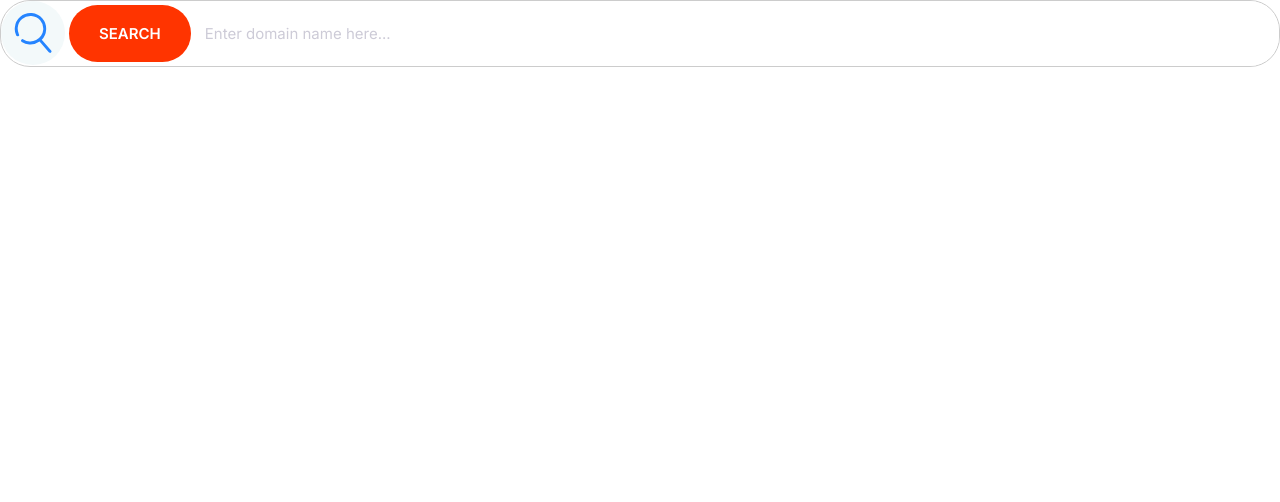
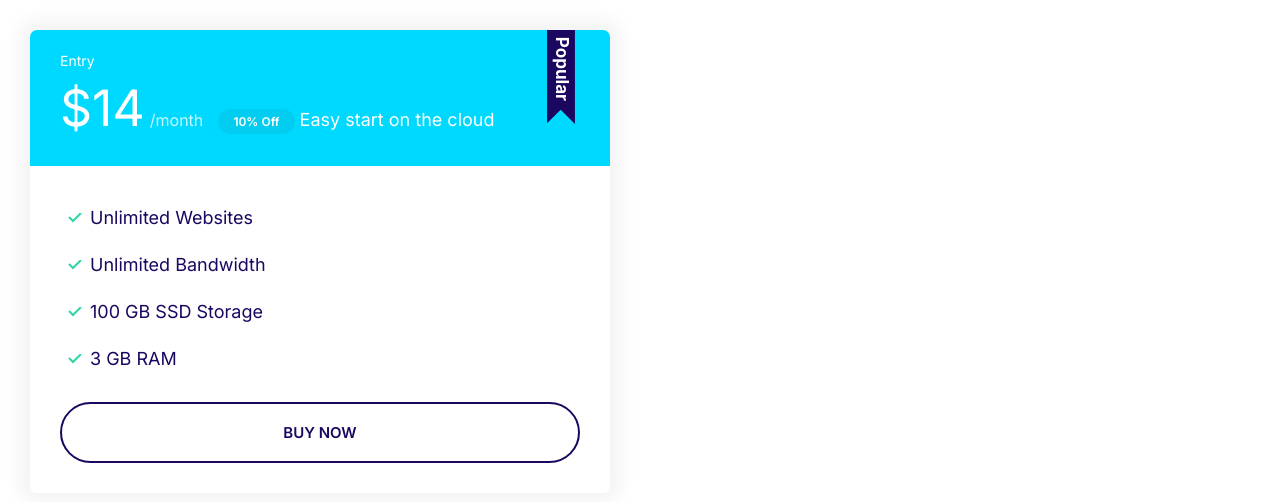
Before and after one commit to sayyedaliasgar/Moshify, a plain HTML site: page index.html in a window 1280 px wide. Drawn offline with Linux system fonts and the light colour scheme.

Commit message:
Build the card component.

```diff
--- a/CSS/style.css
+++ b/CSS/style.css
@@ -113,6 +113,7 @@ a {
 
 .badge--small {
     font-size: 1.6rem;
+    padding: 0.5rem 1.5rem;
 }
 
 @media screen and (min-width: 1024px) {
@@ -273,3 +274,83 @@ a {
     }
 
 }
+
+/* Cards */
+.card {
+    border-radius: 7px;
+    box-shadow: 0 0 20px 10px #f3f3f3;
+    overflow: hidden;
+}
+
+.card__header, .card__body {
+    padding: 2rem 3rem;
+}
+
+.card--primary .card__header {
+    background: var(--color-primary);
+    color: #ffff;
+}
+
+.card--secondary .card__header {
+    background: var(--color-secondary);
+    color: #ffff;
+}
+
+.card--secondary .badge--secondary {
+    background: #02cdf1;
+}
+
+/* Plans */
+.plan__name {
+    color: #ffff;
+    margin: 0;
+    font-weight: 500;
+    font-size: 2.4rem;
+}
+
+.plan__price {
+    font-size: 6rem;
+}
+
+.plan__billing-cycle {
+    font-size: 2.4rem;
+    font-weight: 300;
+    opacity: 0.8;
+    margin-right: 1rem;
+}
+
+.plan__description {
+    font-size: 2rem;
+    font-weight: 300;
+    letter-spacing: 1px;
+    display: block;
+}
+
+.plan .list__item {
+    margin-bottom: 2rem;
+}
+
+.plan--popular .card__header {
+    position: relative;
+}
+
+.plan--popular .card__header::before {
+    content: url(/Images/popular.svg);
+    width: 40px;
+    display: inline-block;
+    position: absolute;
+    top: -6px;
+    right: 5%;
+}
+
+@media screen and (min-width: 1024px) {
+    .plan__name {
+        font-size: 1.4rem;
+    }
+    .plan__price {
+        font-size: 5rem;
+    }
+    .plan__billing-cycle {
+        font-size: 1.6rem;
+    }
+}
--- a/index.html
+++ b/index.html
@@ -11,14 +11,27 @@
     <link rel="stylesheet" href="/CSS/style.css">
 </head>
 <body>
-    <div class="input-group">
-        <span class="icon-container">
-            <svg class="icon icon--primary">
-                <use xlink:href="images/sprite.svg#search"></use>
-              </svg>
-        </span>
-        <button class="btn btn--accent">Search</button>
-        <input type="text" class="input" placeholder="Enter domain name here...">
+    <div style="width: 50%; padding: 3rem;">
+        <div class="plan plan--popular">
+            <div class="card card--secondary">
+                <header class="card__header">
+                    <h3 class="plan__name">Entry</h3>
+                    <span class="plan__price">$14</span>
+                    <span class="plan__billing-cycle">/month</span>
+                    <span class="badge badge--secondary badge--small">10% Off</span>
+                    <span class="plan__descriptio">Easy start on the cloud</span>
+                </header>
+                <div class="card__body">
+                    <ul class="list list--tick">
+                        <li class="list__item">Unlimited Websites</li>
+                        <li class="list__item">Unlimited Bandwidth</li>
+                        <li class="list__item">100 GB SSD Storage</li>
+                        <li class="list__item">3 GB RAM</li>
+                    </ul>
+                    <button class="btn btn--outline btn--block">Buy Now</button>
+                </div>
+            </div>
+        </div>
     </div>
 </body>
 </html>
```
Also changed, not shown: CSS/Components/cards.html (added, +22 -0 lines), Images/popular.svg (added).
